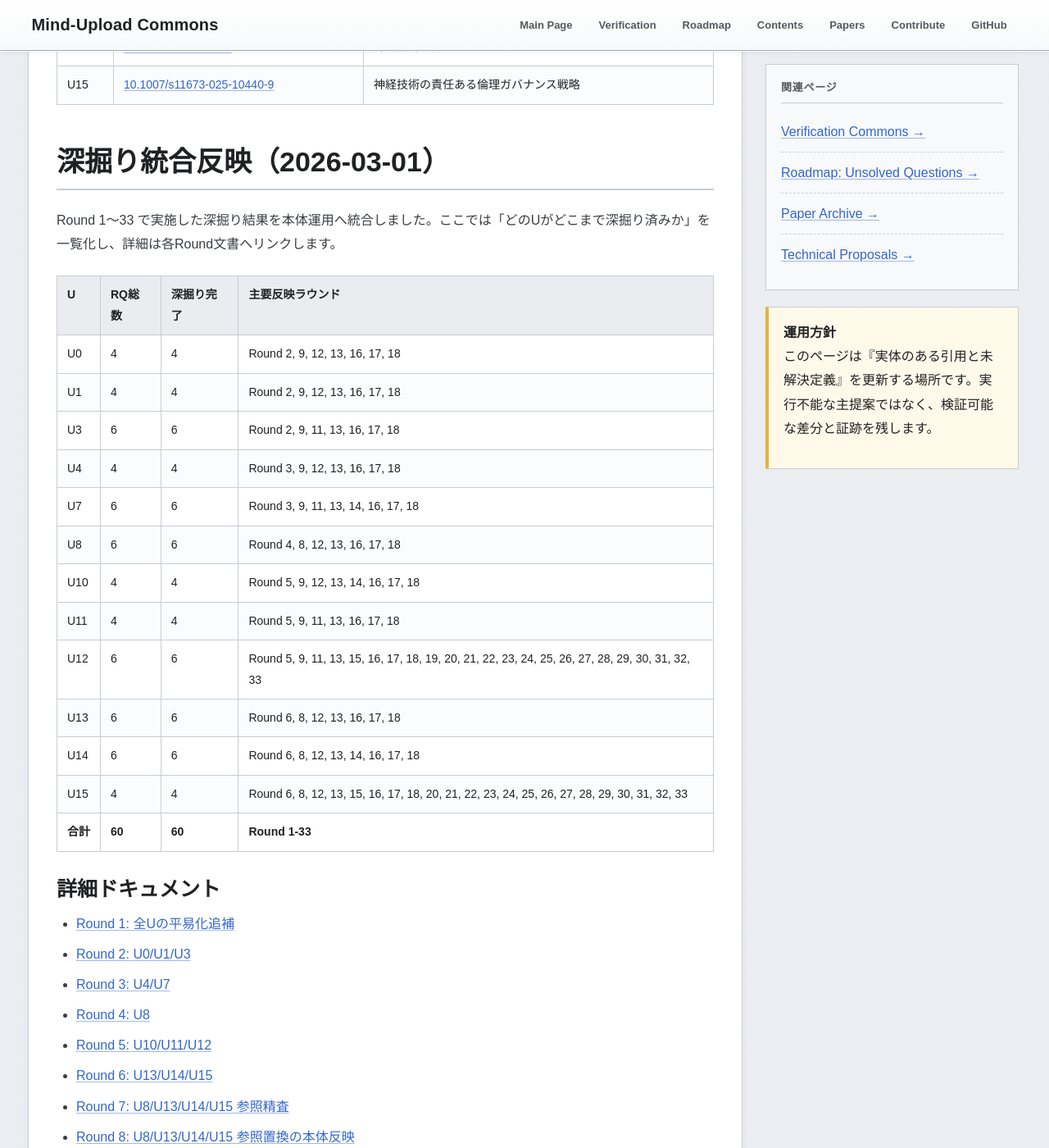
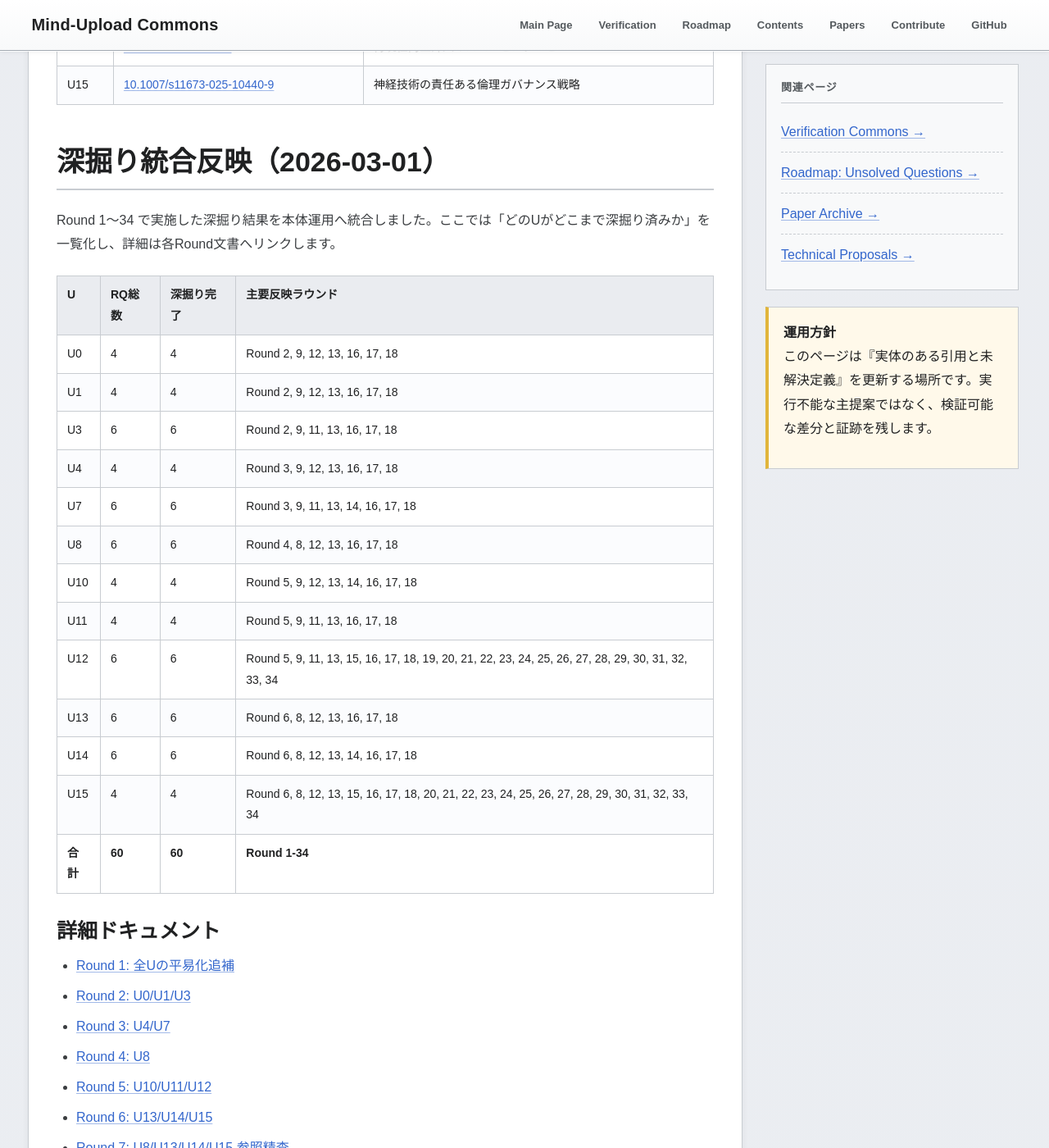
Before and after one commit to yasufumi-nakata/eegflow, a Jekyll site: the page built from research_harvest_50.md, in a window 1280 px wide and 1400 px high, scrolled down 6243 px. Shown: the whole window at 82% size. Built offline with Jekyll 4.4.1, drawn with Linux system fonts in a browser that asks for light colours; some of the changed text lies outside the part shown.

Commit message:
Add Round 34 plain summary templates and diff ledger spec

```diff
--- a/research_harvest_50.md
+++ b/research_harvest_50.md
@@ -156,7 +156,7 @@
 <section class="section" id="deepening-integration-20260301">
 <h2 class="section-title">深掘り統合反映（2026-03-01）</h2>
 <p>
-Round 1〜33 で実施した深掘り結果を本体運用へ統合しました。ここでは「どのUがどこまで深掘り済みか」を一覧化し、詳細は各Round文書へリンクします。
+Round 1〜34 で実施した深掘り結果を本体運用へ統合しました。ここでは「どのUがどこまで深掘り済みか」を一覧化し、詳細は各Round文書へリンクします。
 </p>
 <table class="data-table">
 <thead><tr><th>U</th><th>RQ総数</th><th>深掘り完了</th><th>主要反映ラウンド</th></tr></thead><tbody>
@@ -168,11 +168,11 @@
 <tr><td>U8</td><td>6</td><td>6</td><td>Round 4, 8, 12, 13, 16, 17, 18</td></tr>
 <tr><td>U10</td><td>4</td><td>4</td><td>Round 5, 9, 12, 13, 14, 16, 17, 18</td></tr>
 <tr><td>U11</td><td>4</td><td>4</td><td>Round 5, 9, 11, 13, 16, 17, 18</td></tr>
-<tr><td>U12</td><td>6</td><td>6</td><td>Round 5, 9, 11, 13, 15, 16, 17, 18, 19, 20, 21, 22, 23, 24, 25, 26, 27, 28, 29, 30, 31, 32, 33</td></tr>
+<tr><td>U12</td><td>6</td><td>6</td><td>Round 5, 9, 11, 13, 15, 16, 17, 18, 19, 20, 21, 22, 23, 24, 25, 26, 27, 28, 29, 30, 31, 32, 33, 34</td></tr>
 <tr><td>U13</td><td>6</td><td>6</td><td>Round 6, 8, 12, 13, 16, 17, 18</td></tr>
 <tr><td>U14</td><td>6</td><td>6</td><td>Round 6, 8, 12, 13, 14, 16, 17, 18</td></tr>
-<tr><td>U15</td><td>4</td><td>4</td><td>Round 6, 8, 12, 13, 15, 16, 17, 18, 20, 21, 22, 23, 24, 25, 26, 27, 28, 29, 30, 31, 32, 33</td></tr>
-<tr><td><strong>合計</strong></td><td><strong>60</strong></td><td><strong>60</strong></td><td><strong>Round 1-33</strong></td></tr>
+<tr><td>U15</td><td>4</td><td>4</td><td>Round 6, 8, 12, 13, 15, 16, 17, 18, 20, 21, 22, 23, 24, 25, 26, 27, 28, 29, 30, 31, 32, 33, 34</td></tr>
+<tr><td><strong>合計</strong></td><td><strong>60</strong></td><td><strong>60</strong></td><td><strong>Round 1-34</strong></td></tr>
 </tbody></table>
 
 <h3>詳細ドキュメント</h3>
@@ -210,6 +210,7 @@
 <li><a href="research_deepening_round31_2026-03-01.html">Round 31: 実行チェックリストと例外ハンドリング規則の固定</a></li>
 <li><a href="research_deepening_round32_2026-03-01.html">Round 32: 監査品質スコアとフォローアップ行動行列の固定</a></li>
 <li><a href="research_deepening_round33_2026-03-01.html">Round 33: 再監視バッチ計画と再検証受入基準の固定</a></li>
+<li><a href="research_deepening_round34_2026-03-01.html">Round 34: 平易要約テンプレートと差分レジャー仕様の固定</a></li>
 </ul>
 
 <h3>整合性監査（証跡）</h3>
@@ -407,6 +408,12 @@
 Round 33 の再監視バッチ計画と再検証受入基準の固定は
 <a href="automation/rq_regulation_monitor_batch_plan_round33_2026-03-01.csv" target="_blank">rq_regulation_monitor_batch_plan_round33_2026-03-01.csv</a>（問い別再監視バッチ計画）と
 <a href="automation/rq_regulation_revalidation_acceptance_round33_2026-03-01.csv" target="_blank">rq_regulation_revalidation_acceptance_round33_2026-03-01.csv</a>（問い別再検証受入基準）
+に記録しています。
+</p>
+<p class="small">
+Round 34 の平易要約テンプレートと差分レジャー仕様の固定は
+<a href="automation/rq_regulation_monitor_plain_summary_template_round34_2026-03-01.csv" target="_blank">rq_regulation_monitor_plain_summary_template_round34_2026-03-01.csv</a>（問い別平易要約テンプレート）と
+<a href="automation/rq_regulation_text_diff_ledger_spec_round34_2026-03-01.csv" target="_blank">rq_regulation_text_diff_ledger_spec_round34_2026-03-01.csv</a>（問い別差分レジャー仕様）
 に記録しています。
 </p>
 </section>
```
Also changed, not shown: automation/rq_regulation_monitor_plain_summary_template_round34_2026-03-01.csv (added, +11 -0 lines), automation/rq_regulation_text_diff_ledger_spec_round34_2026-03-01.csv (added, +11 -0 lines), research_deepening_continue_guide_2026-03-01.md (+6 -2 lines), research_deepening_round34_2026-03-01.md (added, +64 -0 lines).
